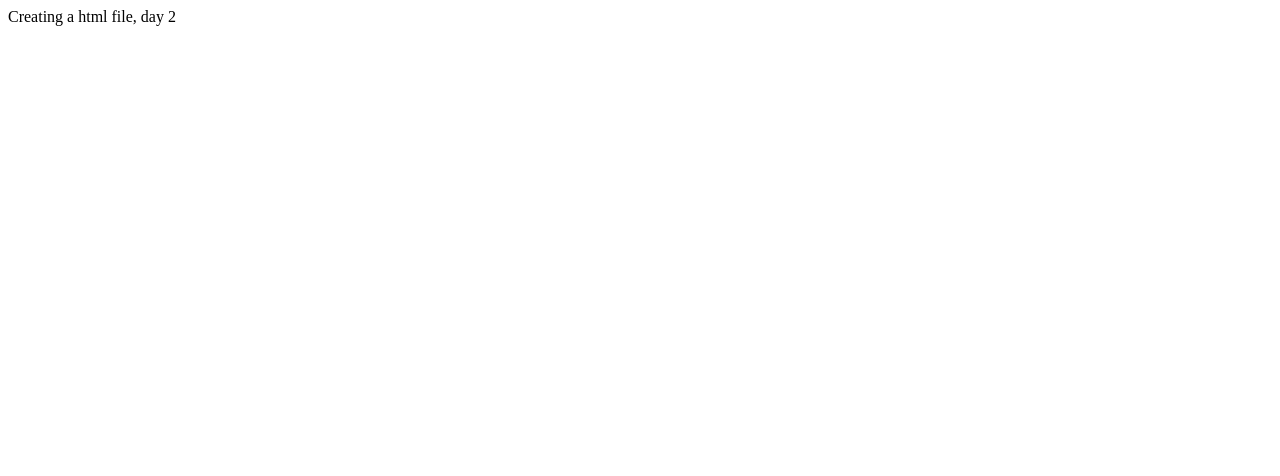
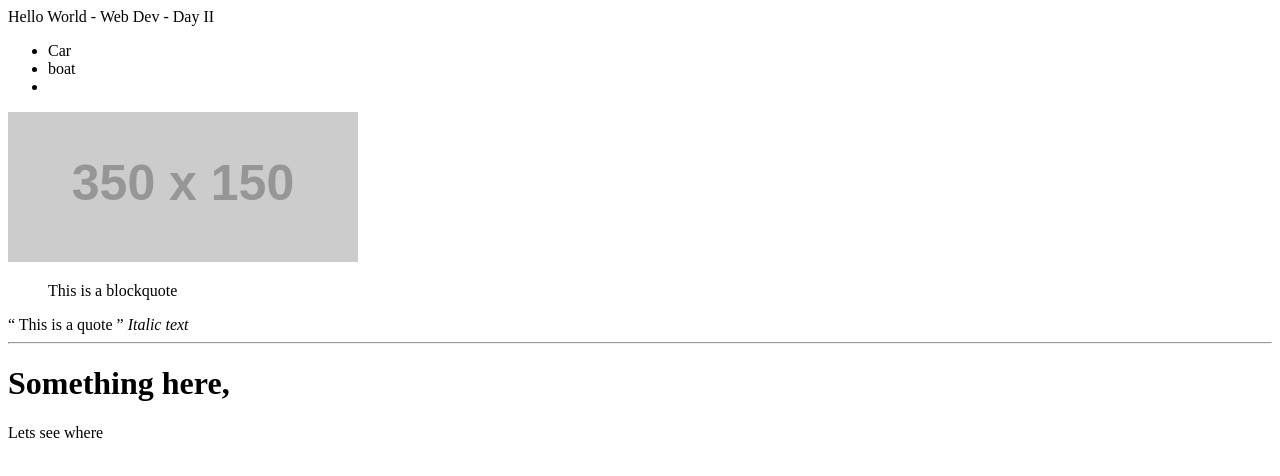
Before and after one commit to marcoybarra/VetsInTech1, a plain HTML site: page index.html in a window 1280 px wide. Drawn offline with Linux system fonts and the light colour scheme; placeholder pictures from the web are drawn by us.

Commit message:
create an html file to add

```diff
--- a/index.html
+++ b/index.html
@@ -1 +1,36 @@
-Creating a html file, day 2
+
+<!DOCTYPE html>
+<html lang="en">
+<head>
+    <meta charset="UTF-8">
+    <meta name="viewport" content="width=device-width, initial-scale=1.0">
+    <meta http-equiv="X-UA-Compatible" content="ie=edge">
+    <title>Day 2 Web Dev</title>
+
+</head>
+<body> Hello World - Web Dev - Day II
+    <ul>
+        <li>
+            Car
+        </li>
+        <li>
+            boat
+        </li>
+        <li></li>
+    </ul>
+    <img src="https://via.placeholder.com/350x150" alt="Placeholder Image">
+    <blockquote>
+        This is a blockquote
+    </blockquote>
+    <q>
+        This is a quote
+    </q>
+    <em>
+        Italic text
+    </em>
+    <hr/>
+
+</body>
+<h1>Something here,</h1>  Lets see where
+
+</html>
```
